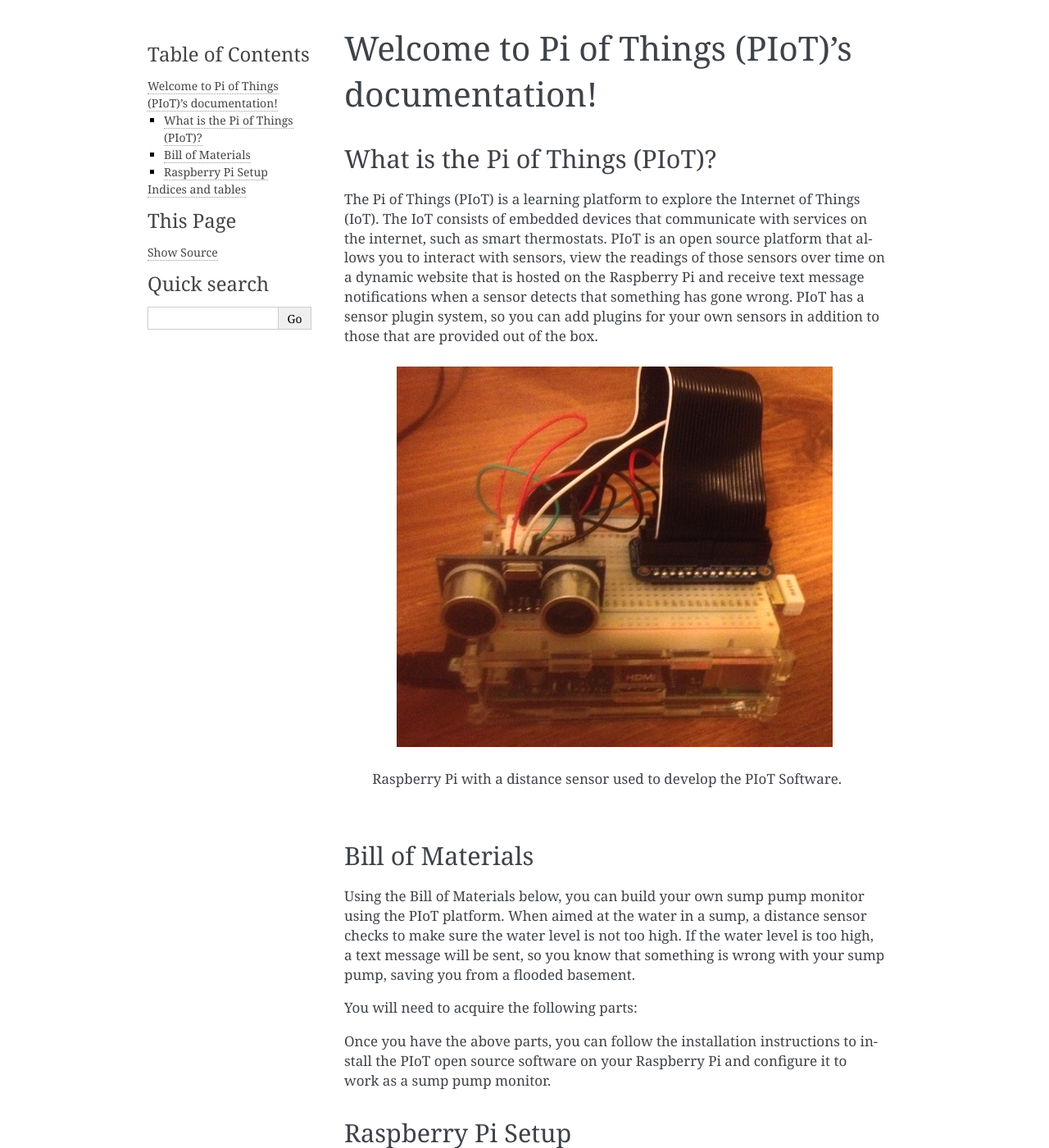
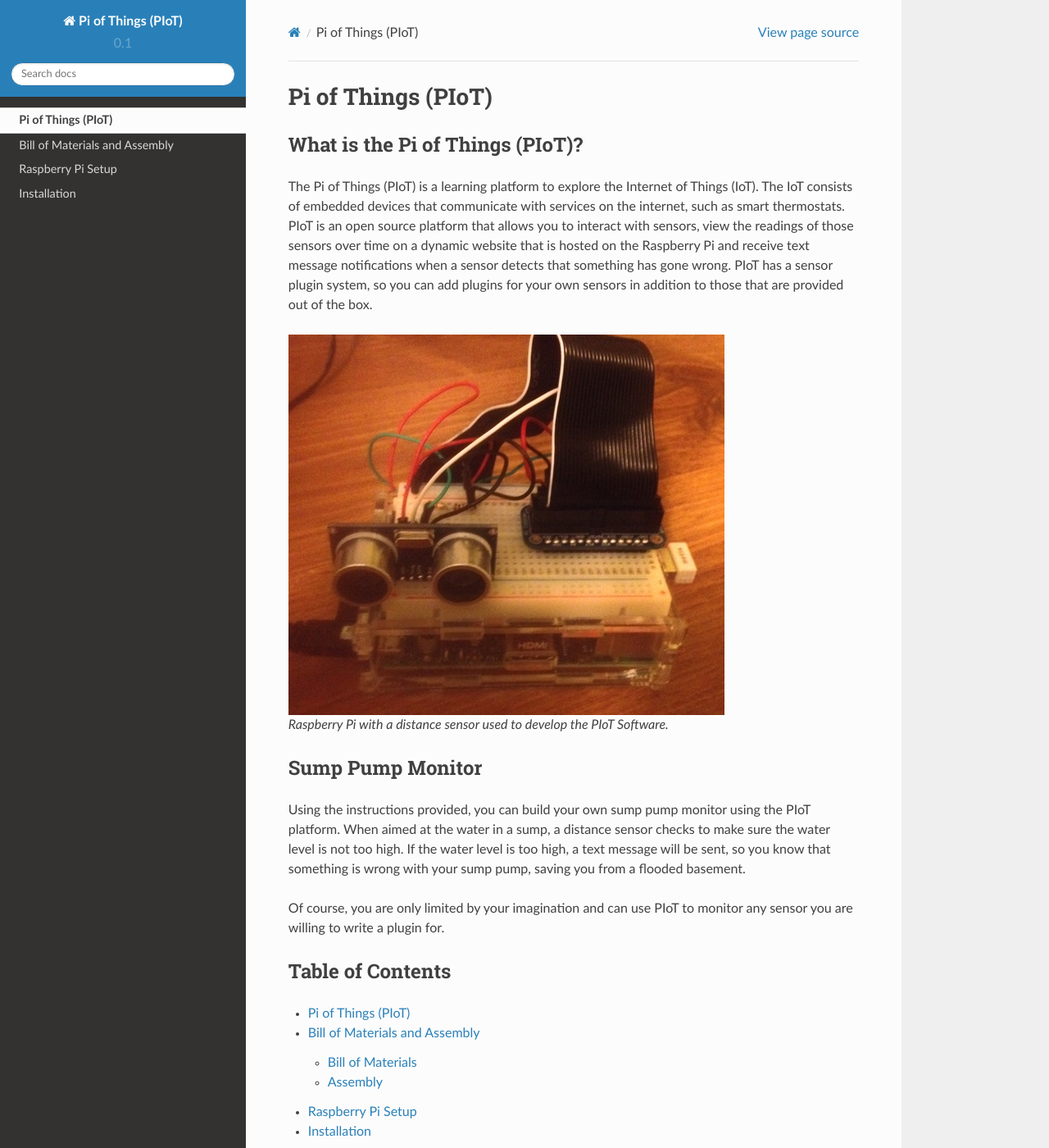
Before and after one commit to tnewman/PIoT, a Sphinx documentation site: the page built from docs/index.rst, in a window 1280 px wide and 1400 px high. Shown: the whole window at 82% size. Built offline with Sphinx 7.4.7 and the Read the Docs theme 2.0.0, drawn with Linux system fonts in a browser that asks for light colours; some of the changed text lies outside the part shown.

Commit message:
Started Documentation

```diff
--- a/docs/conf.py
+++ b/docs/conf.py
@@ -16,6 +16,7 @@
 import sys
 import os
 import shlex
+import sphinx_rtd_theme
 
 # If extensions (or modules to document with autodoc) are in another directory,
 # add these directories to sys.path here. If the directory is relative to the
@@ -111,7 +112,7 @@ todo_include_todos = False
 
 # The theme to use for HTML and HTML Help pages.  See the documentation for
 # a list of builtin themes.
-html_theme = 'alabaster'
+html_theme = 'sphinx_rtd_theme'
 
 # Theme options are theme-specific and customize the look and feel of a theme
 # further.  For a list of options available for each theme, see the
@@ -119,7 +120,7 @@ html_theme = 'alabaster'
 #html_theme_options = {}
 
 # Add any paths that contain custom themes here, relative to this directory.
-#html_theme_path = []
+html_theme_path = [sphinx_rtd_theme.get_html_theme_path()]
 
 # The name for this set of Sphinx documents.  If None, it defaults to
 # "<project> v<release> documentation".
@@ -140,7 +141,8 @@ html_theme = 'alabaster'
 # Add any paths that contain custom static files (such as style sheets) here,
 # relative to this directory. They are copied after the builtin static files,
 # so a file named "default.css" will overwrite the builtin "default.css".
-html_static_path = ['_static']
+#html_static_path = ['_static']
+html_static_path = []
 
 # Add any extra paths that contain custom files (such as robots.txt or
 # .htaccess) here, relative to this directory. These files are copied
--- a/docs/index.rst
+++ b/docs/index.rst
@@ -3,8 +3,8 @@
    You can adapt this file completely to your liking, but it should at least
    contain the root `toctree` directive.
 
-Welcome to Pi of Things (PIoT)'s documentation!
-===============================================
+Pi of Things (PIoT)
+===================
 
 What is the Pi of Things (PIoT)?
 --------------------------------
@@ -25,60 +25,29 @@ are provided out of the box.
    Raspberry Pi with a distance sensor used to develop the PIoT
    Software.
 
-Bill of Materials
+Sump Pump Monitor
 -----------------
 
-Using the Bill of Materials below, you can build your own sump pump
+Using the instructions provided, you can build your own sump pump
 monitor using the PIoT platform. When aimed at the water in a sump,
 a distance sensor checks to make sure the water level is not too
 high. If the water level is too high, a text message will be sent,
 so you know that something is wrong with your sump pump, saving
 you from a flooded basement.
 
-You will need to acquire the following parts:
+Of course, you are only limited by your imagination and can use PIoT to
+monitor any sensor you are willing to write a plugin for.
 
-+-----------------------------------+----------+
-| Part                              | Quantity |
-+===================================+==========+
-| Raspberry Pi 2 - Model B          | 1        |
-+-----------------------------------+----------+
-| Wireless N Nano USB Adapter       | 1        |
-+---------------------------------------+----------+
-| 5VDC 2A Micro USB Adapter             | 1        |
-+---------------------------------------+----------+
-| Breadboard                            | 1        |
-+---------------------------------------+----------+
-| Male to Female Jumper Wire            | 9        |
-+---------------------------------------+----------+
-| 1k Ohm Resistor                       | 3        |
-+---------------------------------------+----------+
-| SainSmart HC-SR04 Distance Sensor     | 1        |
-+---------------------------------------+----------+
-| SD Card (16 GB+ Class 10 recommended) | 1        |
-+---------------------------------------+----------+
-
-Once you have the above parts, you can follow the installation
-instructions to install the PIoT open source software on your
-Raspberry Pi and configure it to work as a sump pump monitor.
-
-Raspberry Pi Setup
-------------------
-
-You will need to install `Raspbian Lite`_ Linux distribution
-onto your Raspberry Pi using the `official instructions`_.
-`Raspbian Lite`_ is recommended because it is lightweight,
-and PIoT was designed to work on it. Other distributions
-are not tested and are not recommended.
-
-.. _official instructions: https://www.raspberrypi.org/documentation/installation/installing-images/
-.. _Raspbian Lite: https://www.raspberrypi.org/downloads/raspbian/
-
-Contents:
+Table of Contents
+-----------------
 
 .. toctree::
    :maxdepth: 2
 
-
+   self
+   bomassembly
+   pisetup
+   installation
 
 Indices and tables
 ==================
--- /dev/null
+++ b/docs/installation.rst
@@ -0,0 +1,2 @@
+Installation
+============
```
Also changed, not shown: docs/bomassembly.rst (added, +52 -0 lines), docs/pisetup.rst (added, +11 -0 lines).
